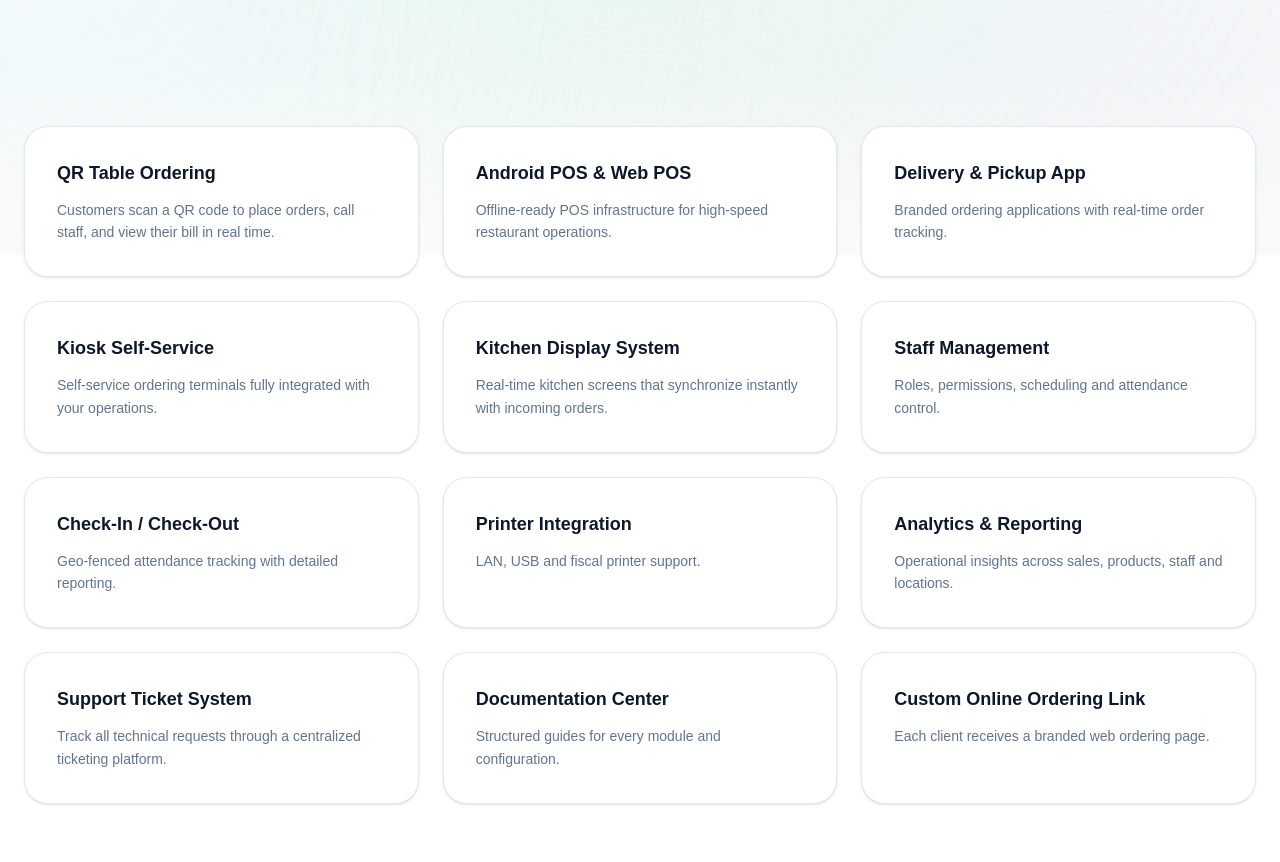
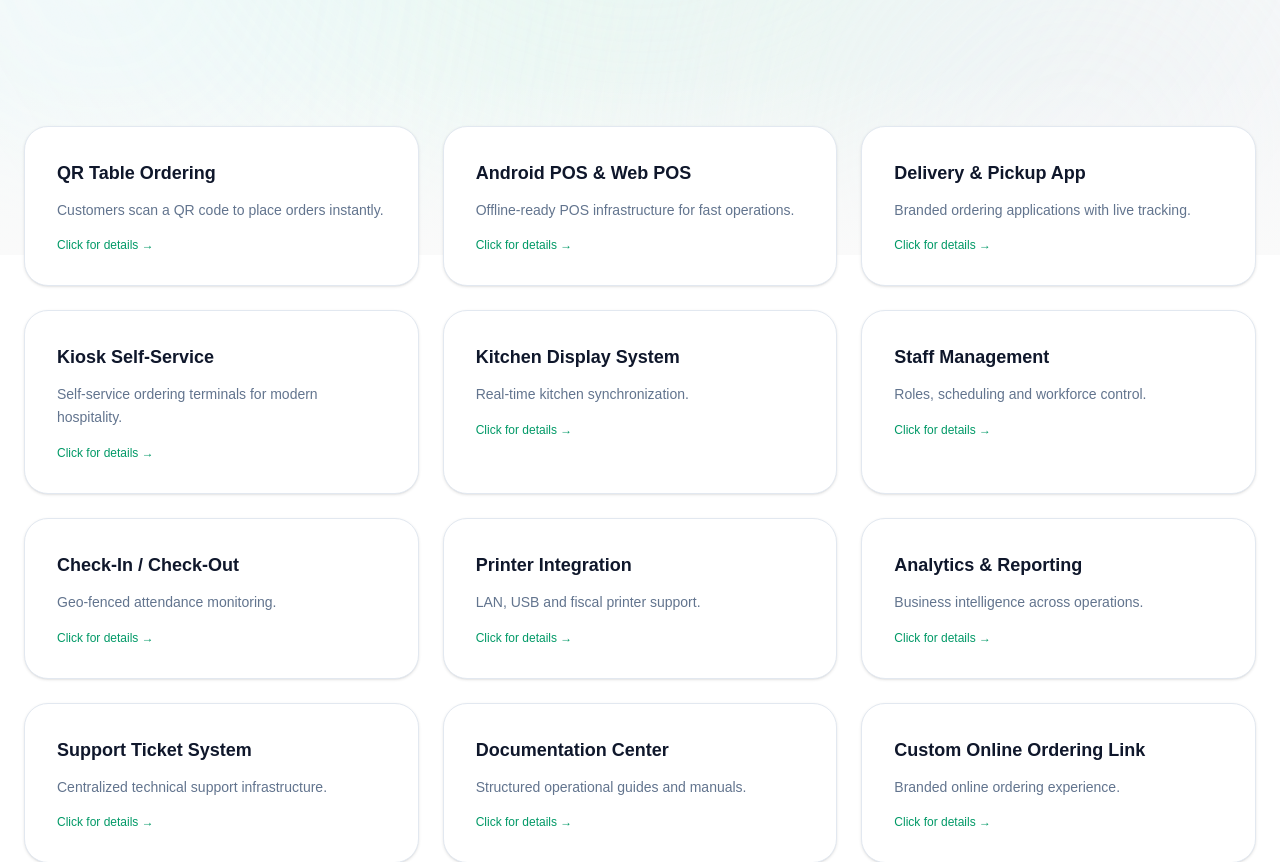
Before and after one commit to leonardapp/web, a Next.js app: page /software in a window 1280 px wide. Shown: the part 545-1407 px from the top of the page. Built offline with nearby package versions, Linux system fonts and the light colour scheme.

Commit message:
Update Home page

```diff
--- a/app/about-us/page.tsx
+++ b/app/about-us/page.tsx
@@ -22,7 +22,7 @@ export default function AboutPage() {
           </div>
 
           <h1 className="mt-6 text-4xl md:text-6xl font-semibold tracking-tight leading-tight">
-            Infrastructure
+            Enterprise infrastructure
             <span className="block text-slate-500">
               for modern hospitality
             </span>
@@ -59,7 +59,7 @@ export default function AboutPage() {
           whileInView={{ opacity: 1, x: 0 }}
           viewport={{ once: true }}
         >
-          <h2 className="text-2xl font-semibold">Our Mission</h2>
+          <h2 className="text-2xl font-semibold">Infrastructure Vision</h2>
           <p className="mt-4 text-slate-600 leading-relaxed">
             We eliminate fragmented restaurant systems and replace them with one
             unified, real-time operating system that connects every device, order,
@@ -85,7 +85,7 @@ export default function AboutPage() {
 
       {/* VALUES */}
       <section className="max-w-6xl mx-auto px-6 py-16">
-        <h2 className="text-2xl font-semibold mb-10">What We Stand For</h2>
+        <h2 className="text-2xl font-semibold mb-10">Core Principles</h2>
 
         <div className="grid md:grid-cols-3 gap-6">
           {[
@@ -133,8 +133,8 @@ export default function AboutPage() {
           </p>
 
           <p>
-            Today, HOXXES evolves into a full enterprise operating system for
-            modern hospitality infrastructure.
+            Today, HOXXES powers modern hospitality infrastructure
+across ordering, operations, and commerce.
           </p>
         </div>
       </section>
--- a/app/page.tsx
+++ b/app/page.tsx
@@ -119,21 +119,21 @@ export default function HomePage() {
       </section>
 
       {/* SOFTWARE */}
-      <section className="py-20 sm:py-28 bg-slate-50 border-t">
+      <section className="py-20 sm:py-28 bg-slate-50 ">
         <div className="max-w-6xl mx-auto px-6">
           <h2 className="text-xl sm:text-2xl font-semibold mb-10">
             Software Ecosystem
           </h2>
 
           <div className="grid sm:grid-cols-2 lg:grid-cols-3 gap-5">
-            {[
-              ["QR Ordering", "Table-based ordering with real-time sync"],
-              ["POS Engine", "High-speed transactional system"],
-              ["Kiosk OS", "Self-service restaurant flow"],
-              ["Delivery Platform", "Branded ordering apps"],
-              ["Kitchen System", "Live order orchestration layer"],
-              ["Staff Cloud", "Enterprise workforce control"],
-            ].map((item, i) => (
+  {[
+    ["QR Ordering", "Table-based ordering with real-time sync"],
+    ["POS Infrastructure", "Offline-capable transactional platform"],
+    ["Kiosk OS", "Self-service restaurant flow"],
+    ["Delivery Platform", "Branded ordering applications"],
+    ["Kitchen System", "Live kitchen orchestration layer"],
+    ["Back Office Cloud", "Analytics, workforce and operations"],
+  ].map((item, i) => (
               <motion.div
                 key={i}
                 initial={{ opacity: 0, y: 20 }}
--- a/app/software/page.tsx
+++ b/app/software/page.tsx
@@ -2,26 +2,113 @@
 
 import Link from "next/link";
 import { motion } from "framer-motion";
+import { useState } from "react";
+
 import Header from "@/components/Header";
-import { spacing, text, layout } from "@/app/design-system";
 
 /* MODULES */
 const modules = [
-  ["QR Table Ordering", "Customers scan a QR code to place orders, call staff, and view their bill in real time."],
-  ["Android POS & Web POS", "Offline-ready POS infrastructure for high-speed restaurant operations."],
-  ["Delivery & Pickup App", "Branded ordering applications with real-time order tracking."],
-  ["Kiosk Self-Service", "Self-service ordering terminals fully integrated with your operations."],
-  ["Kitchen Display System", "Real-time kitchen screens that synchronize instantly with incoming orders."],
-  ["Staff Management", "Roles, permissions, scheduling and attendance control."],
-  ["Check-In / Check-Out", "Geo-fenced attendance tracking with detailed reporting."],
-  ["Printer Integration", "LAN, USB and fiscal printer support."],
-  ["Analytics & Reporting", "Operational insights across sales, products, staff and locations."],
-  ["Support Ticket System", "Track all technical requests through a centralized ticketing platform."],
-  ["Documentation Center", "Structured guides for every module and configuration."],
-  ["Custom Online Ordering Link", "Each client receives a branded web ordering page."]
+  {
+    title: "QR Table Ordering",
+    desc: "Customers scan a QR code to place orders instantly.",
+    detail:
+      "Guests can scan a table QR code to browse the menu, place orders, call staff, and view their bill in real time. Orders are synchronized instantly with kitchen displays and POS systems.",
+    benefit:
+      "Reduces waiter workload and increases table turnover speed.",
+  },
+  {
+    title: "Android POS & Web POS",
+    desc: "Offline-ready POS infrastructure for fast operations.",
+    detail:
+      "High-performance POS system built for restaurants and retail with real-time synchronization, offline mode, multi-device support, and centralized management.",
+    benefit:
+      "Enables faster transactions and operational reliability.",
+  },
+  {
+    title: "Delivery & Pickup App",
+    desc: "Branded ordering applications with live tracking.",
+    detail:
+      "White-label customer ordering apps with integrated delivery, pickup scheduling, loyalty programs, vouchers, and real-time order tracking.",
+    benefit:
+      "Helps businesses own customer relationships directly.",
+  },
+  {
+    title: "Kiosk Self-Service",
+    desc: "Self-service ordering terminals for modern hospitality.",
+    detail:
+      "Interactive kiosk systems allowing customers to browse menus, customize products, place orders, and complete payments independently.",
+    benefit:
+      "Reduces operational costs and improves ordering accuracy.",
+  },
+  {
+    title: "Kitchen Display System",
+    desc: "Real-time kitchen synchronization.",
+    detail:
+      "Live kitchen display infrastructure that organizes incoming orders, prioritizes preparation flow, and synchronizes instantly with POS and QR systems.",
+    benefit:
+      "Improves kitchen efficiency and eliminates confusion.",
+  },
+  {
+    title: "Staff Management",
+    desc: "Roles, scheduling and workforce control.",
+    detail:
+      "Manage staff permissions, schedules, attendance tracking, and workforce performance from a centralized cloud dashboard.",
+    benefit:
+      "Improves operational visibility and staff productivity.",
+  },
+  {
+    title: "Check-In / Check-Out",
+    desc: "Geo-fenced attendance monitoring.",
+    detail:
+      "Track employee attendance using geo-fenced check-in systems with detailed reporting and centralized workforce records.",
+    benefit:
+      "Ensures accountability and simplifies attendance control.",
+  },
+  {
+    title: "Printer Integration",
+    desc: "LAN, USB and fiscal printer support.",
+    detail:
+      "Compatible with thermal, LAN, USB, and fiscal printers across restaurant and retail environments with automatic print routing.",
+    benefit:
+      "Provides stable and reliable printing infrastructure.",
+  },
+  {
+    title: "Analytics & Reporting",
+    desc: "Business intelligence across operations.",
+    detail:
+      "Advanced analytics platform providing sales reports, staff performance insights, operational metrics, and multi-location reporting.",
+    benefit:
+      "Enables data-driven business decisions.",
+  },
+  {
+    title: "Support Ticket System",
+    desc: "Centralized technical support infrastructure.",
+    detail:
+      "Integrated ticketing system allowing clients to report technical issues, monitor progress, and communicate with support teams efficiently.",
+    benefit:
+      "Improves support response time and issue tracking.",
+  },
+  {
+    title: "Documentation Center",
+    desc: "Structured operational guides and manuals.",
+    detail:
+      "Centralized documentation hub for onboarding, configuration, troubleshooting, and operational procedures across the ecosystem.",
+    benefit:
+      "Simplifies training and platform adoption.",
+  },
+  {
+    title: "Custom Online Ordering Link",
+    desc: "Branded online ordering experience.",
+    detail:
+      "Every client receives a dedicated branded ordering page connected directly to the HOXXES ecosystem and payment infrastructure.",
+    benefit:
+      "Strengthens brand identity and direct sales channels.",
+  },
 ];
 
 export default function SoftwarePage() {
+  const [selectedModule, setSelectedModule] = useState<any>(null);
+
   return (
     <div className="min-h-screen bg-transparent text-slate-900 overflow-hidden">
 
@@ -43,8 +130,9 @@ export default function SoftwarePage() {
         </h1>
 
         <p className="mt-6 max-w-3xl mx-auto text-sm sm:text-base md:text-lg text-slate-500 leading-relaxed">
-          HOXXES combines POS, QR ordering, kiosk systems, delivery, kitchen displays,
-          workforce tools and analytics into a single enterprise operating system.
+          HOXXES combines POS, QR ordering, kiosk systems, delivery,
+          kitchen displays, workforce tools and analytics into a single
+          enterprise operating system.
         </p>
 
         {/* CTA */}
@@ -78,25 +166,77 @@ export default function SoftwarePage() {
           {modules.map((m, i) => (
             <motion.div
               key={i}
+              onClick={() => setSelectedModule(m)}
               initial={{ opacity: 0, y: 24 }}
               whileInView={{ opacity: 1, y: 0 }}
               viewport={{ once: true }}
               whileHover={{ y: -6 }}
               transition={{ type: "spring", stiffness: 200 }}
-              className="p-6 sm:p-8 border border-slate-200 rounded-3xl bg-white shadow-sm hover:shadow-lg transition"
+              className="cursor-pointer p-6 sm:p-8 border border-slate-200 rounded-3xl bg-white shadow-sm hover:shadow-lg transition"
             >
               <h3 className="text-base sm:text-lg font-semibold">
-                {m[0]}
+                {m.title}
               </h3>
 
               <p className="mt-3 text-sm text-slate-500 leading-relaxed">
-                {m[1]}
+                {m.desc}
               </p>
+
+              <div className="mt-4 text-xs text-emerald-600 font-medium">
+                Click for details →
+              </div>
             </motion.div>
           ))}
 
         </div>
       </section>
+
+      {/* MODAL */}
+      {selectedModule && (
+        <motion.div
+          initial={{ opacity: 0 }}
+          animate={{ opacity: 1 }}
+          className="fixed inset-0 z-50 bg-black/50 backdrop-blur-sm flex items-center justify-center px-4"
+          onClick={() => setSelectedModule(null)}
+        >
+          <motion.div
+            initial={{ scale: 0.92, opacity: 0 }}
+            animate={{ scale: 1, opacity: 1 }}
+            transition={{ type: "spring", stiffness: 220, damping: 20 }}
+            className="bg-white max-w-xl w-full rounded-3xl p-6 sm:p-8 shadow-2xl"
+            onClick={(e) => e.stopPropagation()}
+          >
+            <div className="text-[10px] tracking-[0.35em] uppercase text-emerald-600 font-semibold">
+              HOXXES MODULE
+            </div>
+
+            <h2 className="mt-4 text-2xl font-semibold">
+              {selectedModule.title}
+            </h2>
+
+            <p className="mt-4 text-sm sm:text-base text-slate-500 leading-relaxed">
+              {selectedModule.detail}
+            </p>
+
+            <div className="mt-6 p-4 rounded-2xl bg-emerald-50 border border-emerald-100">
+              <div className="text-sm font-medium text-slate-900">
+                Business impact
+              </div>
+
+              <p className="mt-2 text-sm text-slate-600">
+                {selectedModule.benefit}
+              </p>
+            </div>
+
+            <button
+              onClick={() => setSelectedModule(null)}
+              className="mt-8 text-sm text-slate-500 hover:text-black transition"
+            >
+              Close
+            </button>
+          </motion.div>
+        </motion.div>
+      )}
 
       {/* ENTERPRISE BLOCK */}
       <section className="py-24 sm:py-32 bg-slate-50 border-y border-slate-200">
@@ -119,6 +259,7 @@ export default function SoftwarePage() {
               <span className="border-b border-transparent group-hover:border-black transition">
                 View compatible hardware
               </span>
+
               <span className="ml-2 group-hover:translate-x-1 transition-transform">
                 →
               </span>
@@ -129,7 +270,7 @@ export default function SoftwarePage() {
       </section>
 
       {/* FINAL CTA */}
-      <section className="py-24 sm:py-32 text-center px-6">
+      <section className="py-20 sm:py-24 text-center px-6">
 
         <h2 className="text-2xl sm:text-3xl md:text-4xl font-semibold">
           Ready to modernize your operations?
@@ -171,7 +312,6 @@ export default function SoftwarePage() {
 
       </section>
 
-
     </div>
   );
 }
```
